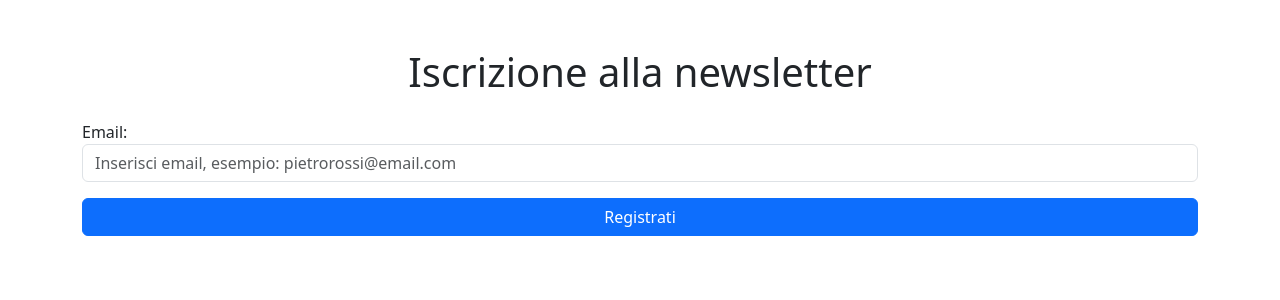
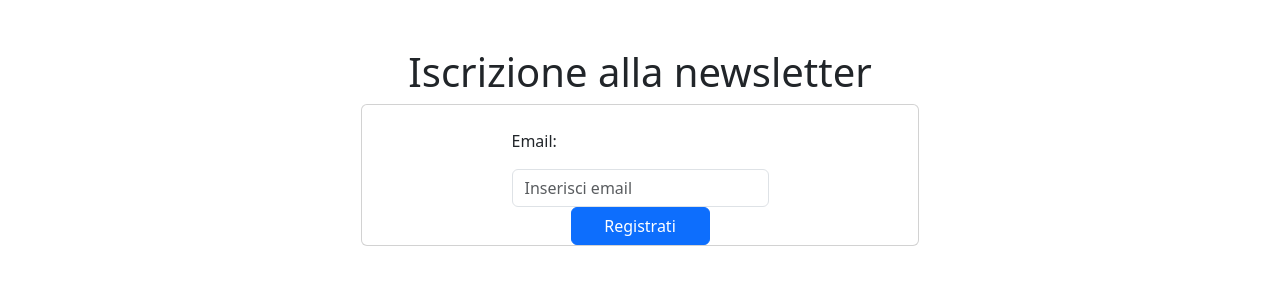
Before and after one commit to wmancaniello/php-iscrizione-newsletter, a PHP site: page / in a window 1280 px wide. Shown: the top 300 px of the page. Run offline with PHP 8.4, Linux system fonts and the light colour scheme.

Commit message:
fix style

```diff
--- a/index.php
+++ b/index.php
@@ -13,13 +13,13 @@ include __DIR__ . "/partials/function.php";
 </head>
 
 <body>
-    <div class="container mt-5">
+    <div class="container d-flex justify-content-center align-items-center flex-column mt-5">
         <h1 class="text-center">Iscrizione alla newsletter</h1>
-
-        <form action="<?php echo $_SERVER['PHP_SELF']; ?>" method="POST" class="mt-4 d-flex flex-column gap-3">
-            <div class="form-group">
+        <div class="card col-6">
+            <form action="<?php echo $_SERVER['PHP_SELF']; ?>" method="POST" class="mt-4 d-flex justify-content-center align-items-center flex-column">
+                <div class="form-group d-flex flex-column gap-3">
                     <label for="text">Email:</label>
-                <input type="text" class="form-control" id="email" name="email" placeholder="Inserisci email, esempio: pietrorossi@email.com">
+                    <input type="text" class="form-control" id="email" name="email" placeholder="Inserisci email">
 
                     <?php if (isset($_POST['email'])) : ?>
                         <?php if (!validateEmail($_POST['email'])) : ?>
@@ -30,8 +30,9 @@ include __DIR__ . "/partials/function.php";
                     <?php endif; ?>
 
                 </div>
-            <button type="submit" class="btn btn-primary">Registrati</button>
+                <button type="submit" class="btn btn-primary col-3">Registrati</button>
             </form>
+        </div>
 
     </div>
 
```
Lines whose indentation alone changed are shown as unchanged.
